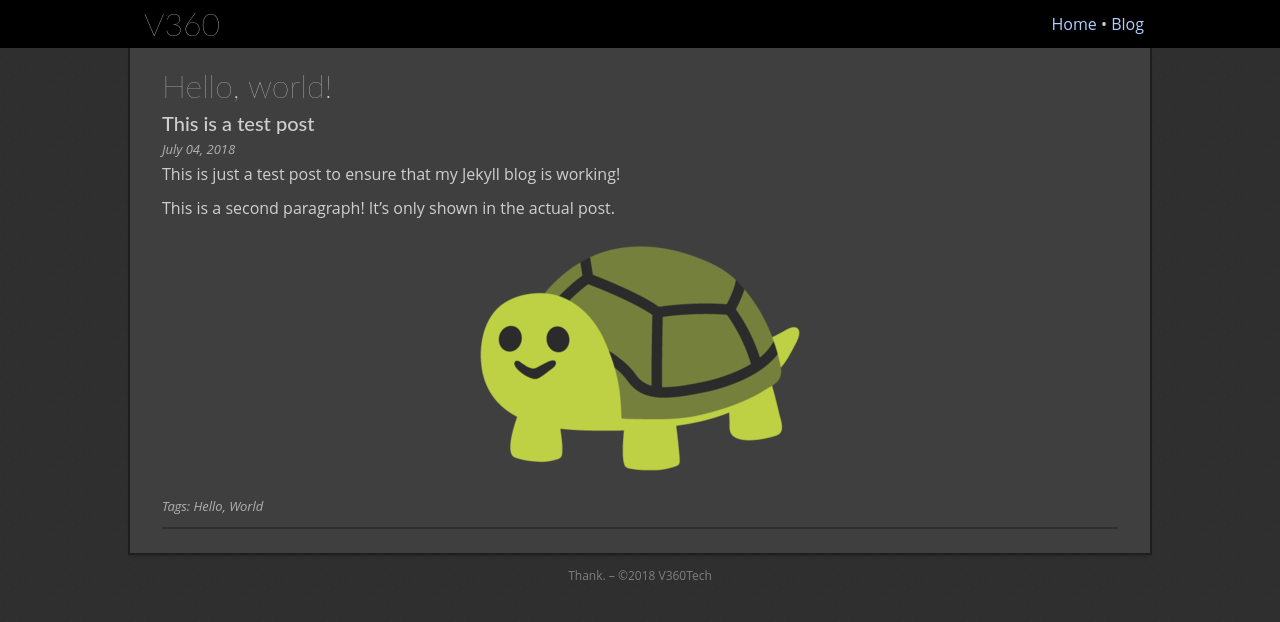
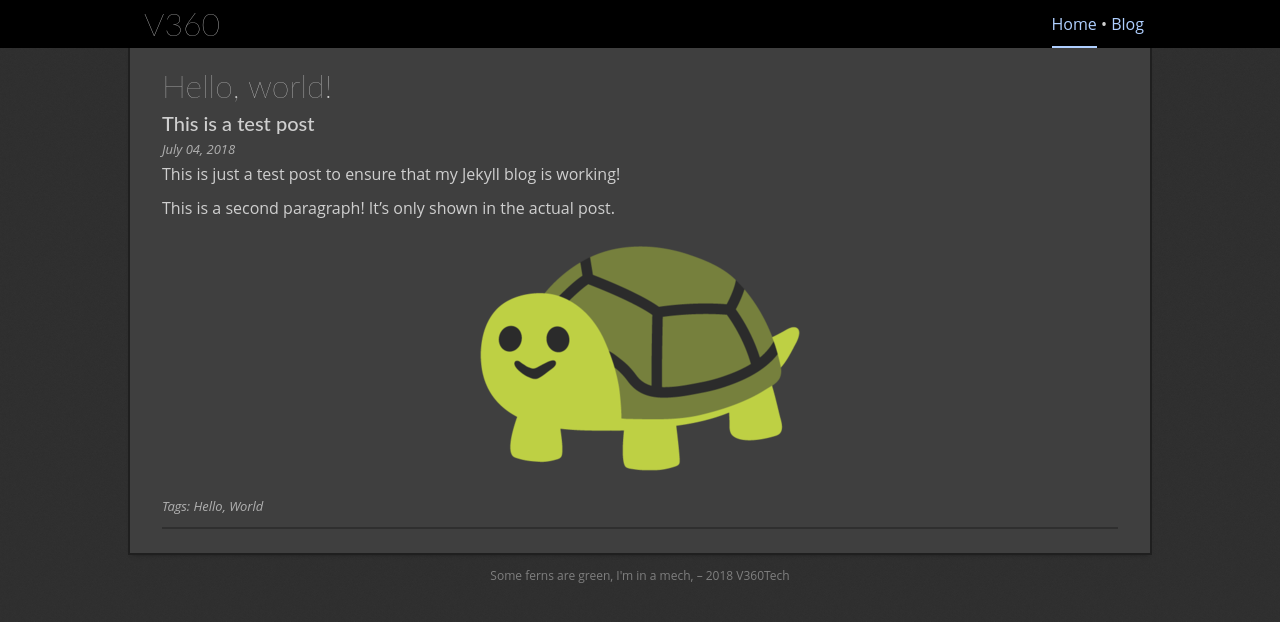
Before and after one commit to TheV360/thev360.github.io, a Jekyll site: the page built from _posts/2018-07-04-hello-world.md, in a window 1280 px wide. Shown: the top 622 px of the page. Built offline with Jekyll 4.4.1, drawn with Linux system fonts in a browser that asks for light colours; our own code applies the rules of GitHub Pages for plain Markdown files; comment, search, counter and statistics services are not loaded; some of the changed lines change nothing that is shown.

Commit message:
Fixes and polish

```diff
--- a/_includes/footer.html
+++ b/_includes/footer.html
@@ -1,4 +1,4 @@
 
 		<footer>
-			<p>Thank. &ndash; <span >&copy;2018</span> V360Tech</p>
+			<p><span id="footer-note">This is a placeholder!</span> &ndash; <span>2018</span> V360Tech</p>
 		</footer>
--- a/_layouts/post.html
+++ b/_layouts/post.html
@@ -4,7 +4,7 @@
 		{% include headTags.html %}
 		<title>V360 &ndash; {{ page.title }}</title>
 		{% if page.subtitle %}<meta name="description" content="{{ page.subtitle }}" />{% endif %}
-		{% if page.tags.size > 0 %}<meta name="keywords" content="{{ page.tags | join: "," }}">{% endif %}
+		{% if page.tags.size > 0 %}<meta name="keywords" content="{{ page.tags | join: "," }}" />{% endif %}
 	</head>
 	<body>
 		{% include header.html %}
--- a/js/script.js
+++ b/js/script.js
@@ -2,6 +2,21 @@
 
 var i;
 var togglenav, nav, navitems;
+var footernote;
+
+const footernotes = [
+	"Sincerely, a Minecraft fan.",
+	"Thank.",
+	"What's happening, fellow gamers?",
+	"This is a randomly chosen footer note.",
+	"This isn't a placeholder!",
+	"Probably not actually copyrighted.",
+	"Meta joke here.",
+	"REALLY GREAT RPG 2 coming soon! I swear!",
+	"Having existential crises since 2013!",
+	"Capitalism is trash. Water is wet.",
+	"Some ferns are green, I'm in a mech,", // TODO: fix this rhyme.
+];
 
 // Once page loads completely...
 window.addEventListener("DOMContentLoaded", ()=>{
@@ -20,13 +35,18 @@ window.addEventListener("DOMContentLoaded", ()=>{
 			nav.classList.toggle("show-nav");
 		});
 
-		// Unlink the page you're on
+		// Underline the page you're on
 		for (i = 0; i < navitems.length; i++) {
-			if (document.location.href == navitems[i].childNodes[0].href || document.location.pathname == navitems[i].childNodes[0].href) {
-				// navitems[i].innerHTML = navitems[i].childNodes[0].innerHTML;
+			if (navitems[i].childNodes[0].href == document.location.href.substring(0, navitems[i].childNodes[0].href.length)) {
 				navitems[i].classList.add("here");
 			}
 		}
+	}
+
+	if (document.getElementById("footer-note")) {
+		footernote = document.getElementById("footer-note");
+
+		footernote.innerHTML = footernotes[Math.floor(Math.random() * footernotes.length)];
 	}
 });
 
```
